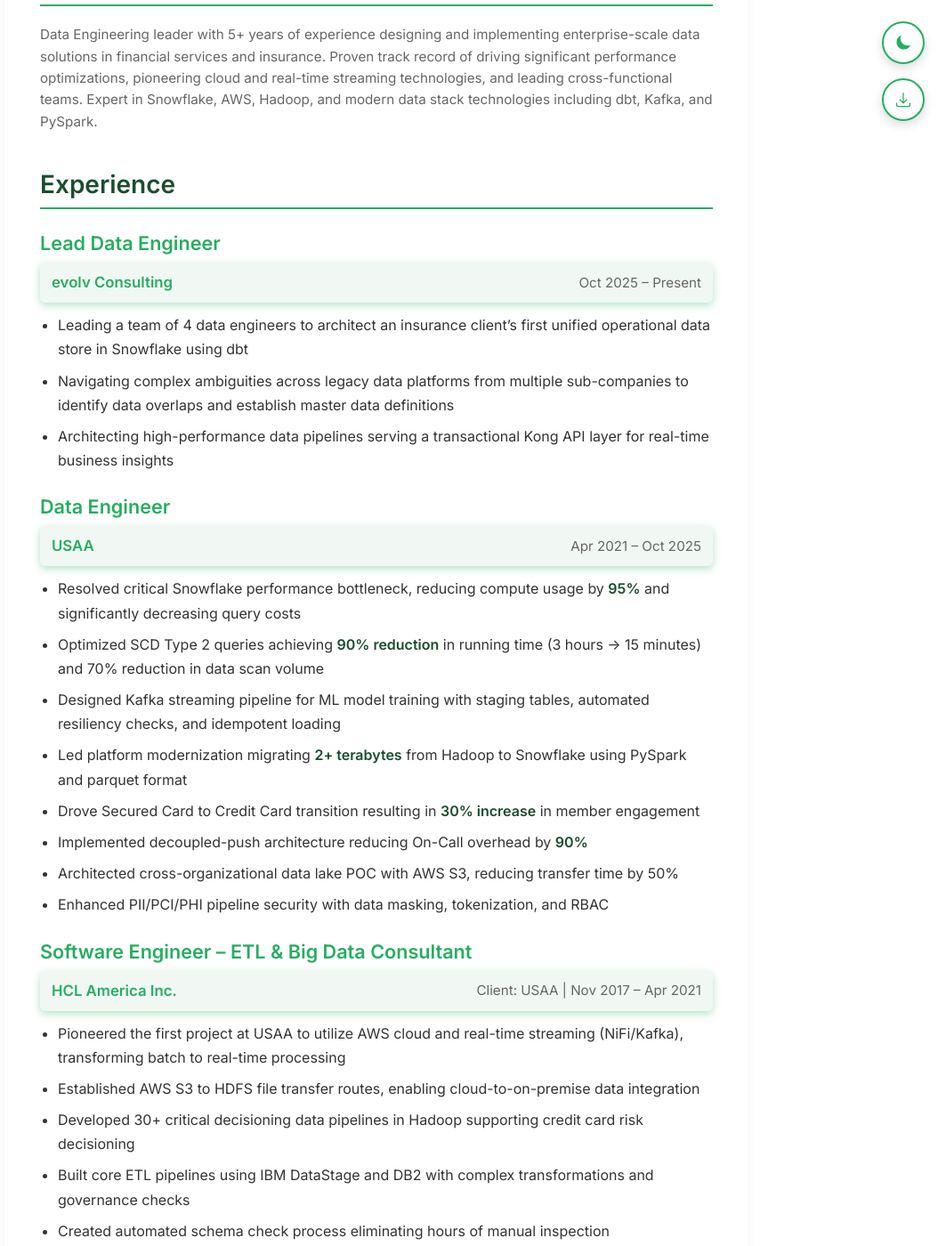
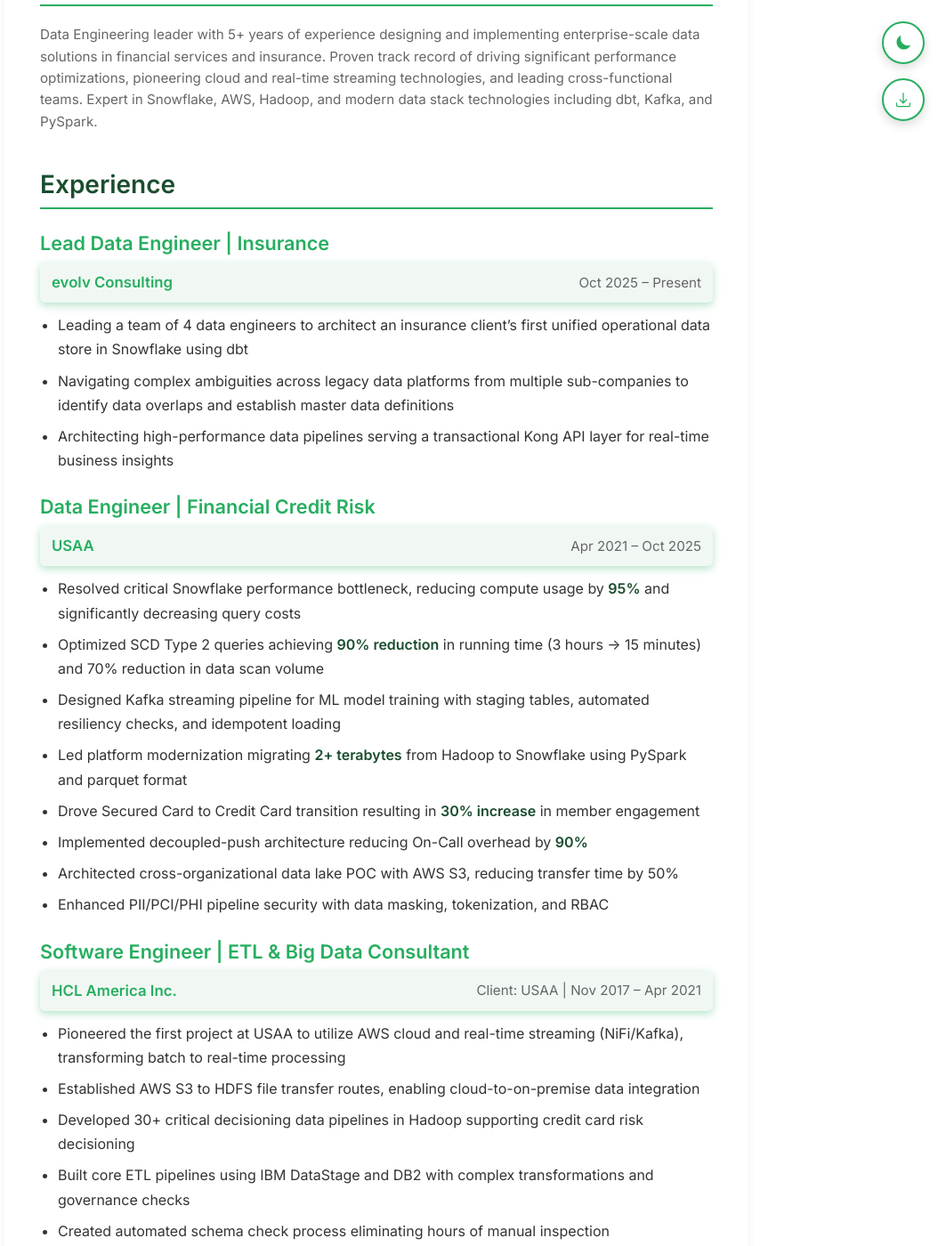
Before and after one commit to vsbatth6/vsbatth6.github.io, a Jekyll site: the page built from index.md, in a window 1280 px wide and 1400 px high, scrolled down 394 px. Shown: the whole window at 89% size, without its empty margins (217-1280 px from the left). Built offline with Jekyll 4.4.1, drawn with Linux system fonts in a browser that asks for light colours.

Commit message:
Update index.md

```diff
--- a/index.md
+++ b/index.md
@@ -34,7 +34,7 @@ Data Engineering leader with 5+ years of experience designing and implementing e
 
 ## Experience
 
-### Lead Data Engineer
+### Lead Data Engineer | Insurance
 
 <p class="job-header"><span><strong>evolv Consulting</strong></span><span>Oct 2025 – Present</span></p>
 
@@ -42,7 +42,7 @@ Data Engineering leader with 5+ years of experience designing and implementing e
 - Navigating complex ambiguities across legacy data platforms from multiple sub-companies to identify data overlaps and establish master data definitions
 - Architecting high-performance data pipelines serving a transactional Kong API layer for real-time business insights
 
-### Data Engineer
+### Data Engineer | Financial Credit Risk
 
 <p class="job-header"><span><strong>USAA</strong></span><span>Apr 2021 – Oct 2025</span></p>
 
@@ -55,7 +55,7 @@ Data Engineering leader with 5+ years of experience designing and implementing e
 - Architected cross-organizational data lake POC with AWS S3, reducing transfer time by 50%
 - Enhanced PII/PCI/PHI pipeline security with data masking, tokenization, and RBAC
 
-### Software Engineer – ETL & Big Data Consultant
+### Software Engineer | ETL & Big Data Consultant
 
 <p class="job-header"><span><strong>HCL America Inc.</strong></span><span>Client: USAA | Nov 2017 – Apr 2021</span></p>
 
```
